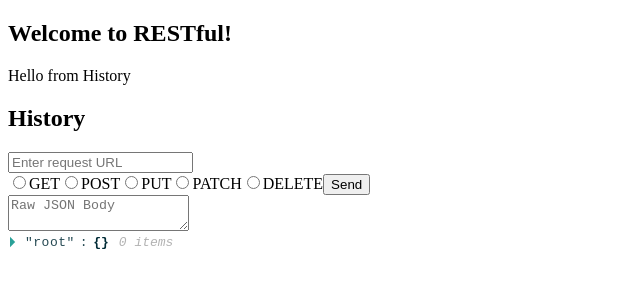
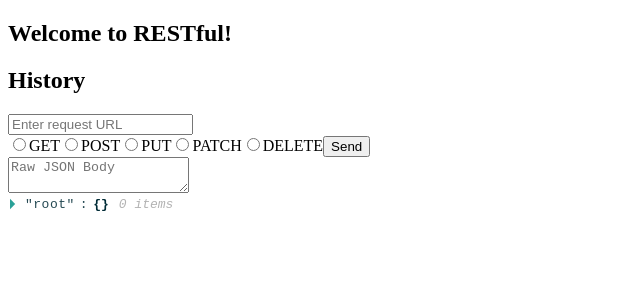
Before and after one commit to bryanakitchen/RESTful, a React app: page / in a window 1280 px wide. Shown: the top 300 px of the page, without its empty margins (0-640 px from the left). Built offline with nearby package versions, Linux system fonts and the light colour scheme.

Commit message:
update history component

```diff
--- a/src/components/history/History.jsx
+++ b/src/components/history/History.jsx
@@ -1,19 +1,34 @@
 import React from 'react';
 import HistoryItem from './HistoryItem';
+import PropTypes from 'prop-types';
 
 const History = () => {
+  // const historyElements = history.map((item, i) => {
+  //   return (
+  //     <li key={i}>
+  //       <HistoryItem history={history} />
+  //     </li>
+  //   );
+  // });
+
   return (
     <>
-      <p>Hello from History</p>
-
       <article>
         <h2>History</h2>
-        {/* list goes here */}
+        <ul>
+          {/* {historyElements} */}
+        </ul>
       </article>
-
-      <HistoryItem />
     </>
   );
 };
 
+History.propTypes = {
+  history: PropTypes.arrayOf(PropTypes.shape({
+    method: PropTypes.string.isRequired,
+    url: PropTypes.string.isRequired,
+    id: PropTypes.string.isRequired
+  })).isRequired
+};
+
 export default History;
```
